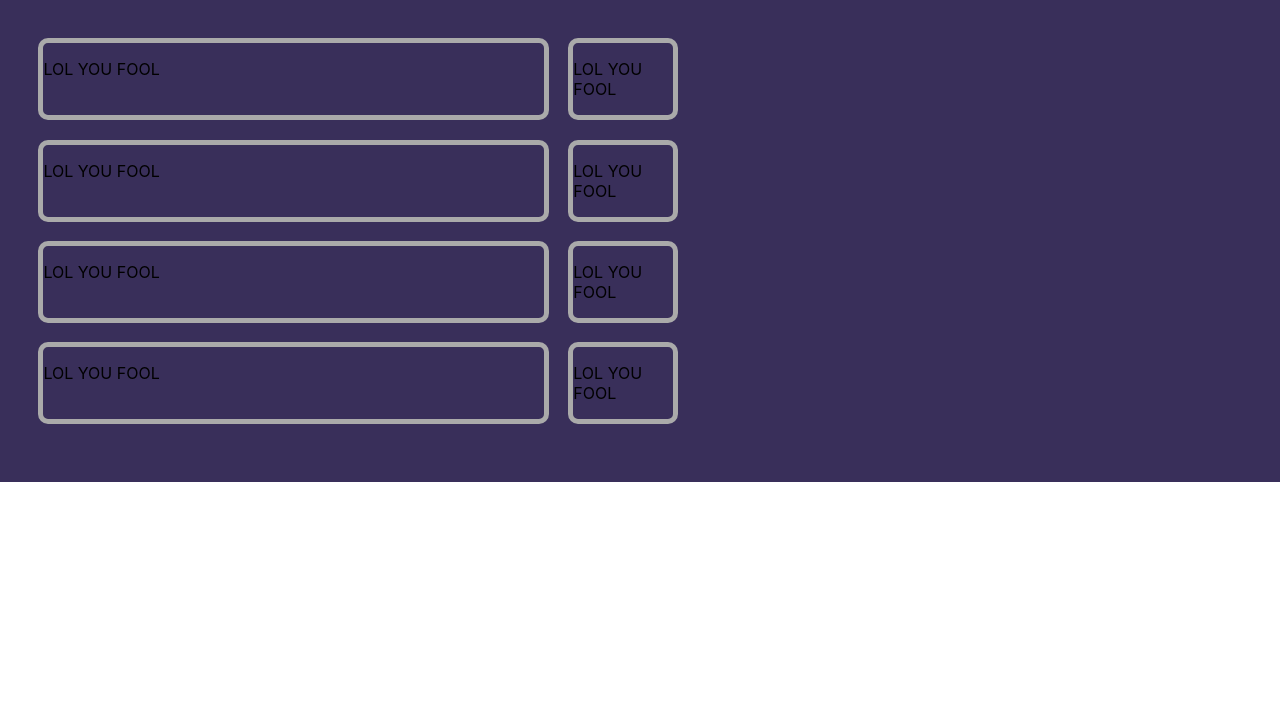
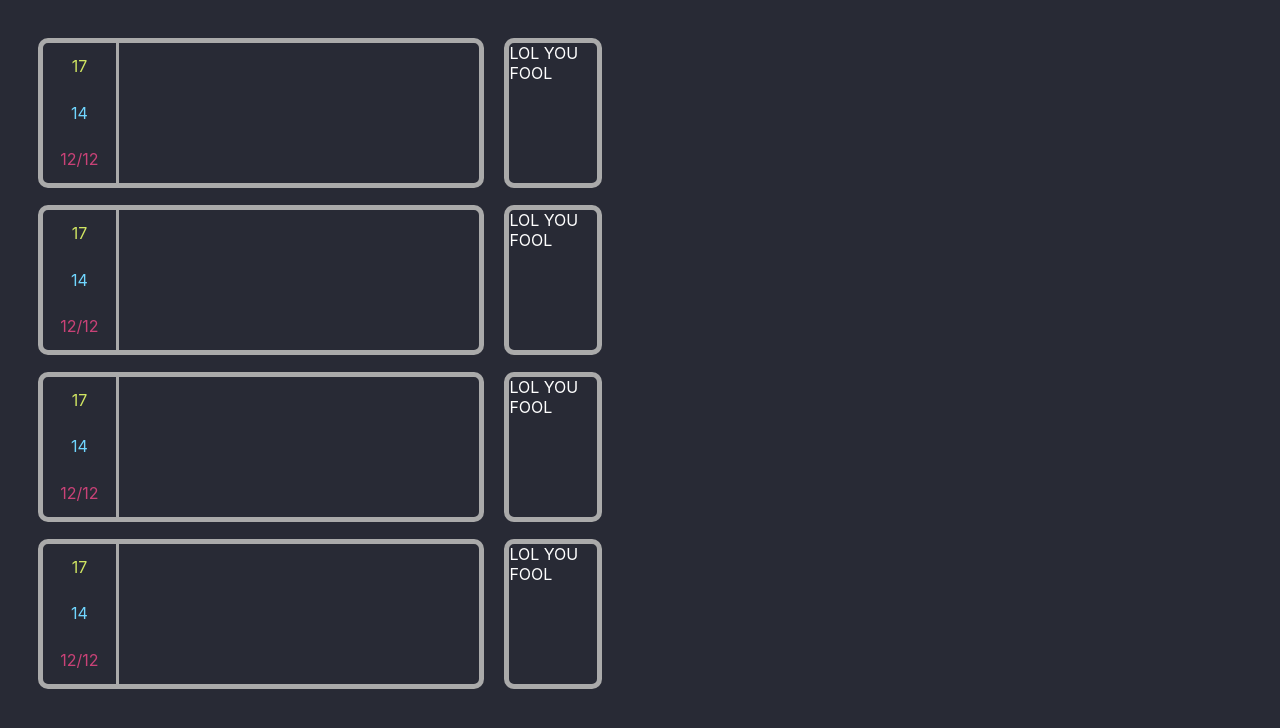
Before and after one commit to Globalgig/dndtool, a React (Create React App) app: page / in a window 1280 px wide. Shown: the top 728 px of the page. Built offline with nearby package versions, Linux system fonts and the light colour scheme.

Commit message:
Add in primary zone, change css

```diff
--- a/package.json
+++ b/package.json
@@ -8,7 +8,7 @@
     "@testing-library/user-event": "^13.5.0",
     "react": "^19.0.0",
     "react-dom": "^19.0.0",
-    "react-scripts": "5.0.1",
+    "react-scripts": "^5.0.1",
     "web-vitals": "^2.1.4"
   },
   "scripts": {
--- a/src/App.css
+++ b/src/App.css
@@ -1,3 +1,7 @@
 .App {
-    background-color: #392F5A;
+    background-color: #282A35;
+    width: 100%;
+    height: 100%;
+    position: fixed;
+    color: #FFFFFF;
 }
--- a/src/Character/CharacterEntry.css
+++ b/src/Character/CharacterEntry.css
@@ -2,4 +2,5 @@
   text-align: left;
   margin-bottom: 3%;
   display: flex;
+  height: 150px
 }
--- /dev/null
+++ b/src/Character/CharacterPrimaryStats.css
@@ -0,0 +1,23 @@
+.CharacterPrimaryStats {
+  flex: 1;
+  border-right: 3px solid #AAAAAA;
+  height: 100%
+}
+
+.StatSubunit {
+  height: 33%;
+  text-align: center;
+  align-content: center;
+}
+
+.Initiative {
+  color: #D0E562;
+}
+
+.AC {
+  color: #70D6FF;
+}
+
+.Health {
+  color: #C94277;
+}
--- /dev/null
+++ b/src/Character/CharacterPrimaryStats.js
@@ -0,0 +1,19 @@
+import './CharacterPrimaryStats.css';
+
+function CharacterPrimaryStats() {
+  return (
+    <div className="CharacterPrimaryStats">
+      <div className="Initiative StatSubunit">
+        <p>17</p>
+      </div>
+      <div className="AC StatSubunit">
+        <p>14</p>
+      </div>
+      <div className="Health StatSubunit">
+        <p>12/12</p>
+      </div>
+    </div>
+  );
+}
+
+export default CharacterPrimaryStats;
--- /dev/null
+++ b/src/Character/CharacterSecondaryStats.css
@@ -0,0 +1,21 @@
+.CharacterSecondaryStats {
+  flex: 5;
+}
+
+.StatSubunit {
+  height: 33%;
+  text-align: center;
+  align-content: center;
+}
+
+.Initiative {
+  color: #D0E562;
+}
+
+.AC {
+  color: #70D6FF;
+}
+
+.Health {
+  color: #C94277;
+}
--- /dev/null
+++ b/src/Character/CharacterSecondaryStats.js
@@ -0,0 +1,10 @@
+import './CharacterSecondaryStats.css';
+
+function CharacterSecondaryStats() {
+  return (
+    <div className="CharacterSecondaryStats">
+    </div>
+  );
+}
+
+export default CharacterSecondaryStats;
--- a/src/Character/CharacterStatZone.css
+++ b/src/Character/CharacterStatZone.css
@@ -2,5 +2,6 @@
   border: 5px solid #AAAAAA;
   border-radius: 10px;
   flex: 5;
-  margin-right: 3%
+  margin-right: 20px;
+  display: flex;
 }
--- a/src/Character/CharacterStatZone.js
+++ b/src/Character/CharacterStatZone.js
@@ -1,9 +1,12 @@
 import './CharacterStatZone.css';
+import CharacterPrimaryStats from './CharacterPrimaryStats.js';
+import CharacterSecondaryStats from './CharacterSecondaryStats.js';
 
 function CharacterStatZone() {
   return (
     <div className="CharacterStatZone">
-      <p>LOL YOU FOOL</p>
+      <CharacterPrimaryStats />
+      <CharacterSecondaryStats />
     </div>
   );
 }
--- a/src/index.css
+++ b/src/index.css
@@ -1,3 +1,9 @@
+* {
+  box-sizing: border-box;
+  margin: 0;
+  padding: 0;
+}
+
 body {
   margin: 0;
   font-family: -apple-system, BlinkMacSystemFont, 'Segoe UI', 'Roboto', 'Oxygen',
```
Also changed, not shown: 1 other file (tests, documents, lock files or other folders).
